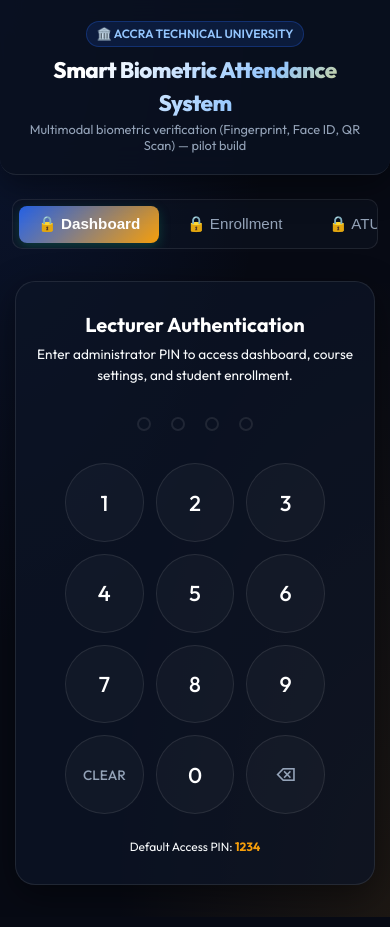
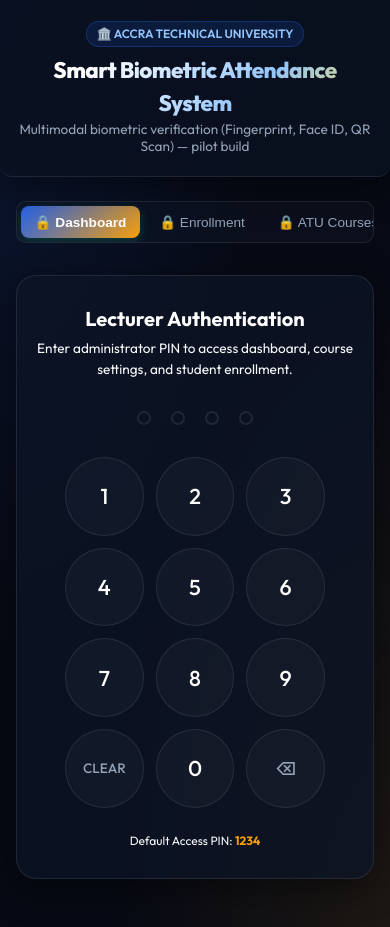
Before and after one commit to devkad09/smart-attendance-system, a React (Vite) app in the folder frontend/: page / in a window 390 px wide. Built offline with nearby package versions, Linux system fonts and the light colour scheme; no server answers.

Commit message:
Enhance mobile, tablet, and touch-screen device responsiveness

```diff
--- a/frontend/src/index.css
+++ b/frontend/src/index.css
@@ -947,6 +947,67 @@ tr:hover td {
   gap: 1rem;
   margin: 1.5rem 0 2.5rem;
 }
+/* Mobile & Device Responsiveness Overhaul */
+@media (max-width: 768px) {
+  .app {
+    padding: 0 1rem 3rem;
+  }
+
+  .app-header {
+    margin: 0 -1rem 1.5rem;
+    padding: 1.25rem 1rem;
+    border-bottom-left-radius: 12px;
+    border-bottom-right-radius: 12px;
+  }
+
+  .app-header h1 {
+    font-size: 1.4rem !important;
+  }
+
+  .subtitle {
+    font-size: 0.85rem !important;
+  }
+
+  .header-actions {
+    width: 100%;
+    justify-content: space-between;
+    margin-top: 0.5rem;
+  }
+
+  /* Responsive Horizontal Navigation Bar */
+  .tabs {
+    width: 100% !important;
+    max-width: 100% !important;
+    overflow-x: auto !important;
+    -webkit-overflow-scrolling: touch !important;
+    scrollbar-width: none !important;
+    padding: 0.25rem !important;
+    gap: 0.35rem !important;
+    display: flex !important;
+  }
+
+  .tabs::-webkit-scrollbar {
+    display: none !important;
+  }
+
+  .tab {
+    padding: 0.5rem 0.85rem !important;
+    font-size: 0.85rem !important;
+    white-space: nowrap !important;
+    flex-shrink: 0 !important;
+  }
+
+  /* Touch Form Input adjustments */
+  input, select, textarea {
+    font-size: 16px !important; /* Prevents auto-zoom on iOS */
+  }
+
+  /* Scanner viewport adaptation */
+  .scanner-view-container {
+    aspect-ratio: 1/1 !important;
+  }
+}
+
 @media (max-width: 850px) {
   .stat-grid {
     grid-template-columns: repeat(2, 1fr) !important;
@@ -1063,14 +1124,16 @@ tr:hover td {
 }
 
 /* Modals & Analytics grids adaptation */
-@media (max-width: 480px) {
+@media (max-width: 580px) {
   .analytics-stats-grid {
     grid-template-columns: 1fr !important;
   }
   .modal-content {
     padding: 1.25rem 1rem !important;
     gap: 1rem !important;
-    width: 95% !important;
+    width: 94% !important;
+    max-height: 90vh !important;
+    overflow-y: auto !important;
   }
   .scan-mode-btn {
     font-size: 0.75rem !important;
```
